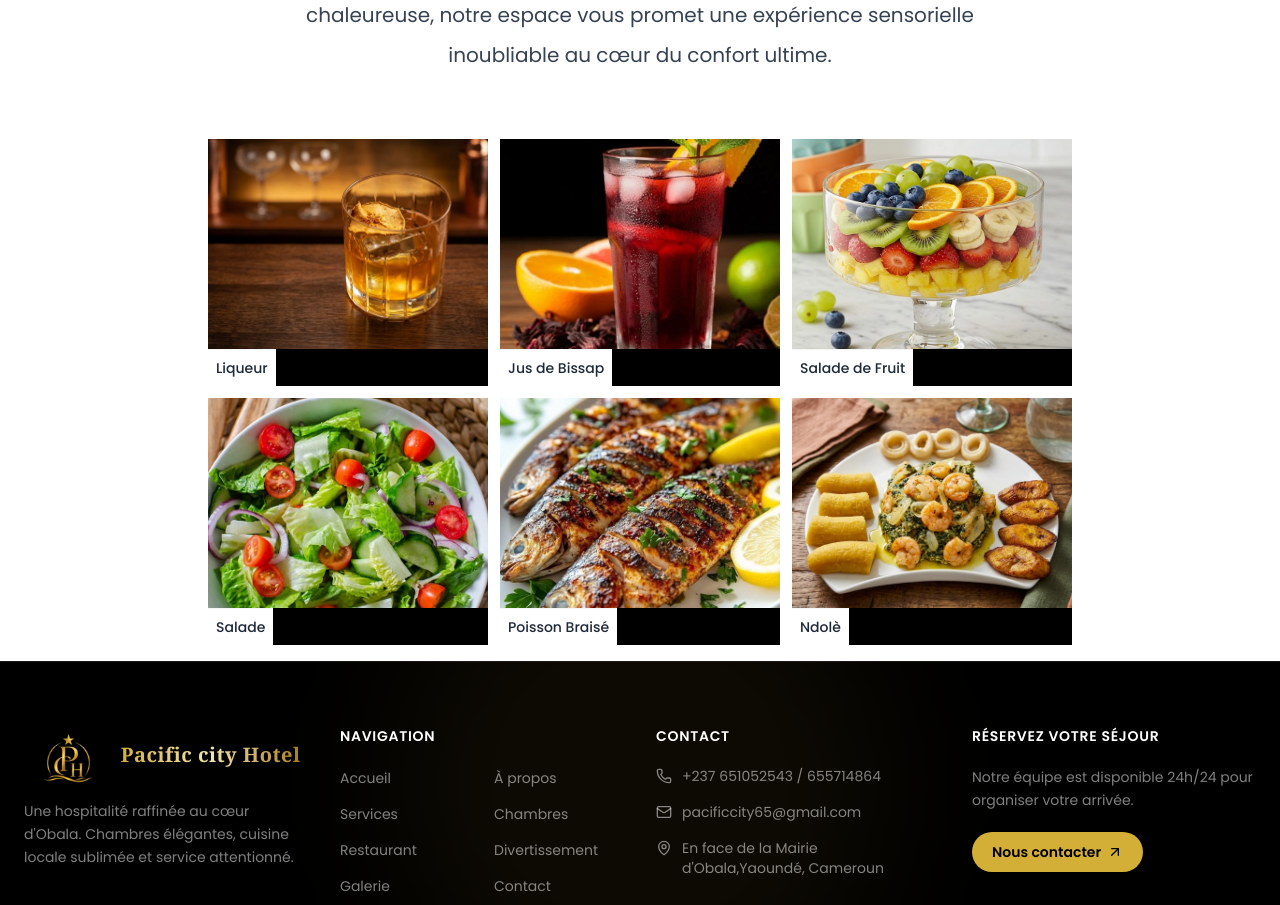
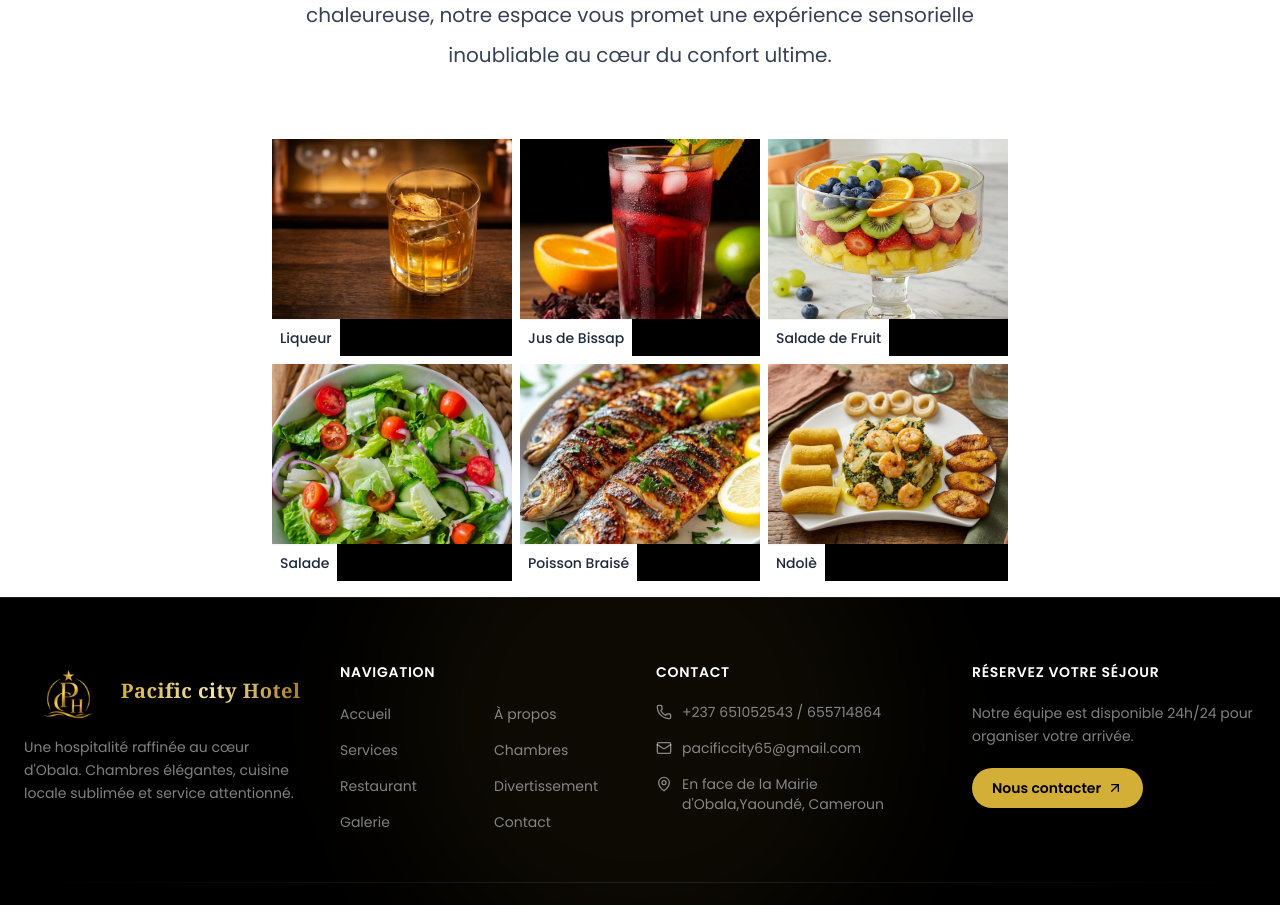
Before and after one commit to biloa2005/pacific-city-hotel, a Next.js app: page /restaurant in a window 1280 px wide. Shown: the part 1120-2025 px from the top of the page. Built offline with nearby package versions, Linux system fonts and the light colour scheme; a web font is replaced by a local one.

Commit message:
grille repas

```diff
--- a/components/Restautant/RestaurantGrid.tsx
+++ b/components/Restautant/RestaurantGrid.tsx
@@ -31,9 +31,9 @@ export default function RestaurantGrid() {
   }, []);
 
   return (
-    <section className="max-w-4xl mx-auto p-2 sm:p-4">
+    <section className="max-w-3xl mx-auto p-2 sm:p-4">
       {/* Grille responsive */}
-      <div className="grid grid-cols-3 lg:grid-cols-3 xl:grid-cols-3 gap-1.5 sm:gap-2 lg:gap-3 max-w-4xl mx-auto">
+      <div className="grid grid-cols-2 lg:grid-cols-3 xl:grid-cols-3 gap-1.5 sm:gap-1 lg:gap-2 max-w-4xl mx-auto">
         {items.map((item) => (
           <button
             key={item.id}
```
